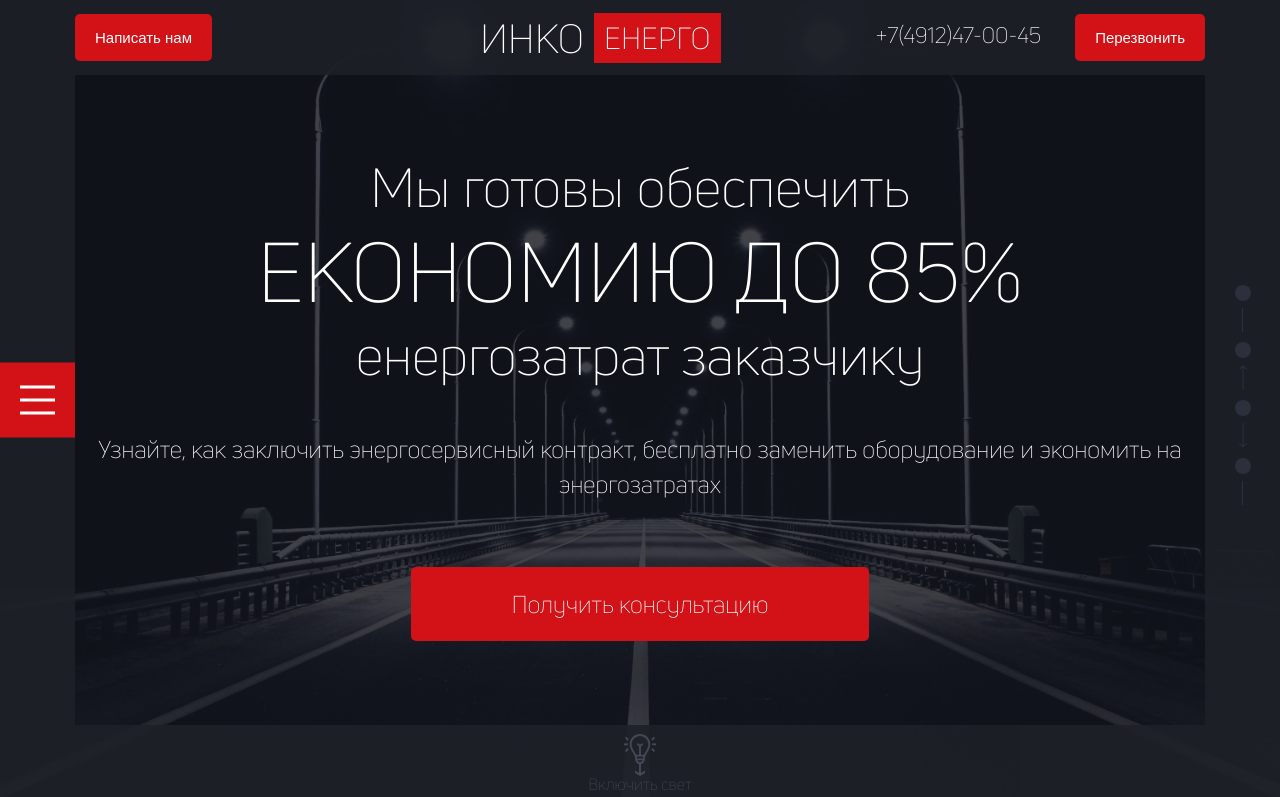
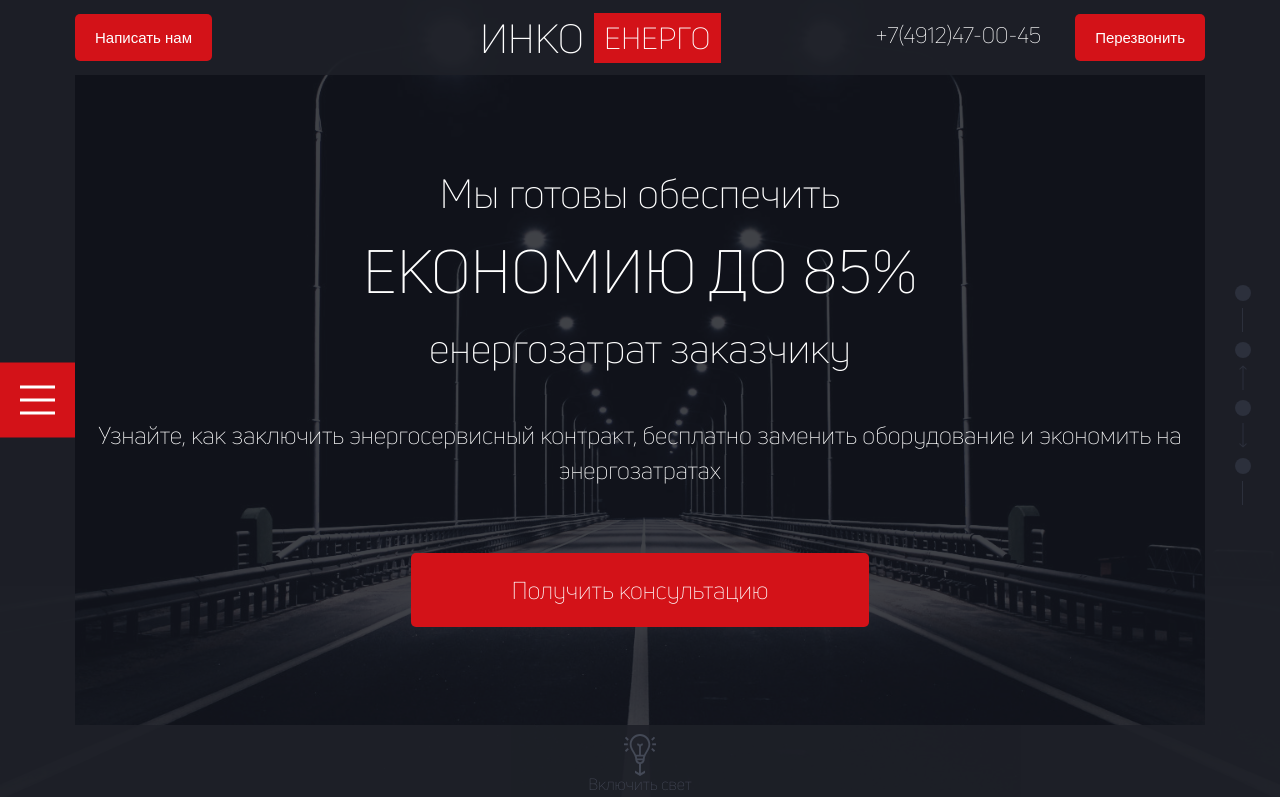
Before and after one commit to Anndrzej/INKO-Energo, a website: page src/html/index.html in a window 1280 px wide. Shown: the top 797 px of the page. Drawn offline with nearby package versions, Linux system fonts and the light colour scheme; files that its build step writes are made by us from their sources; files whose address does not match are found by name.

Commit message:
calc test

```diff
--- a/src/scss/intro/intro.scss
+++ b/src/scss/intro/intro.scss
@@ -81,6 +81,9 @@
   }
 }
 
+
+
+
 // burger
 
 .contacts {
@@ -106,14 +109,14 @@
   padding: 0 6rem;
 
   h1 {
-    font-size: 54px;
+    font-size: calc(27px + (42 - 6) * ((100vw - 700px) / (1600 - 3)));
 
     margin-bottom: 50px;
 
     span {
       display: block;
       line-height: 114px;
-      font-size: 83px;
+      font-size: calc(47px + (42 - 6) * ((100vw - 700px) / (1600 - 3)));
       text-transform: uppercase;
     }
   }
```
Also changed, not shown: src/scss/theme-switcher.scss (indentation only).
